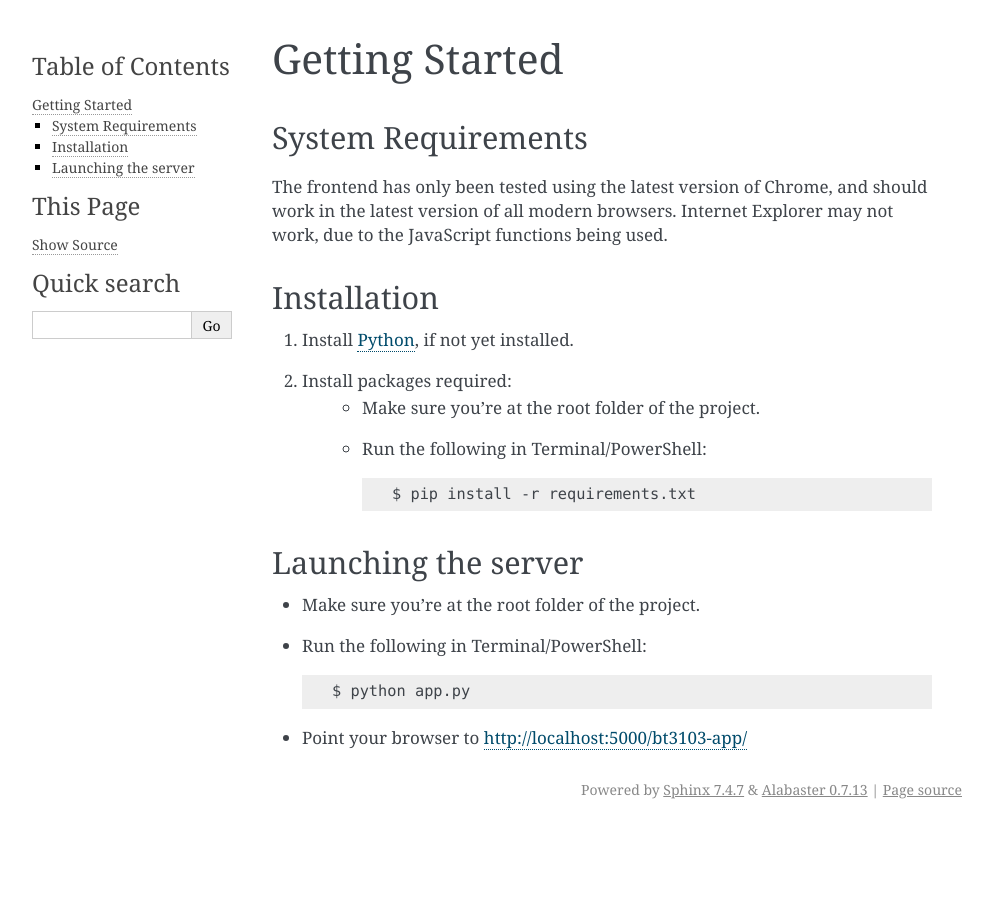
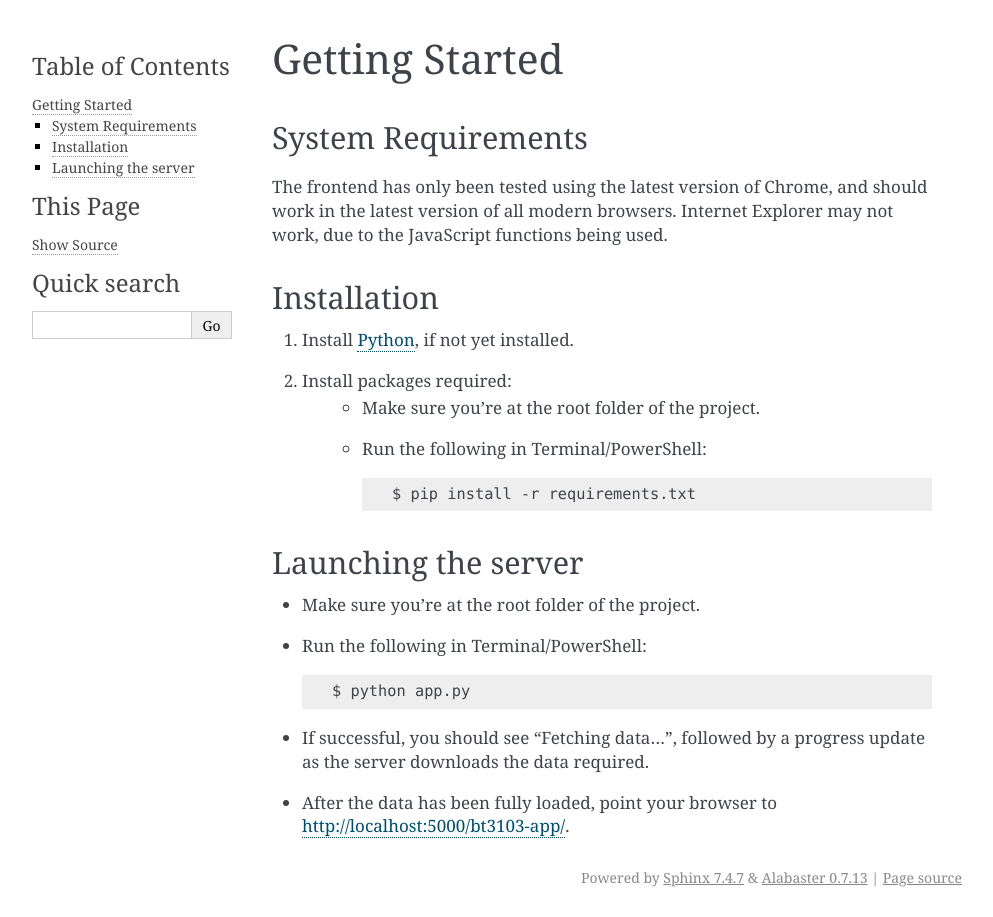
Before and after one commit to bt3103-alpha/bt3103-app, a Sphinx documentation site: the page built from doc/getting_started.rst, in a window 1280 px wide. Shown: the whole page, without its empty margins (148-1141 px from the left). Built offline with Sphinx 7.4.7, drawn with Linux system fonts in a browser that asks for light colours.

Commit message:
Add blurb on fetching data

```diff
--- a/doc/getting_started.rst
+++ b/doc/getting_started.rst
@@ -28,6 +28,7 @@ Launching the server
 
     $ python app.py
 
-* Point your browser to http://localhost:5000/bt3103-app/
+* If successful, you should see "Fetching data...", followed by a progress update as the server downloads the data required.
+* After the data has been fully loaded, point your browser to http://localhost:5000/bt3103-app/.
 
 .. _Python: https://www.python.org/downloads/
```
